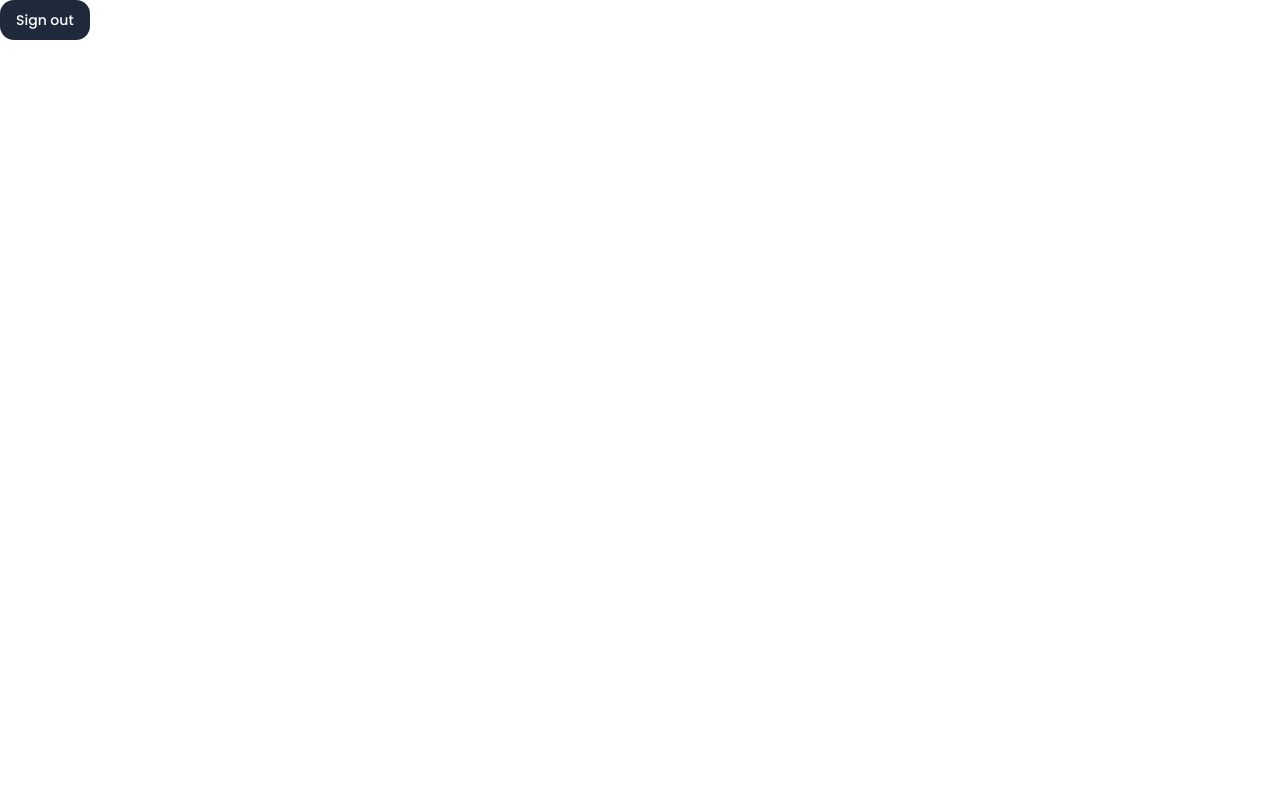
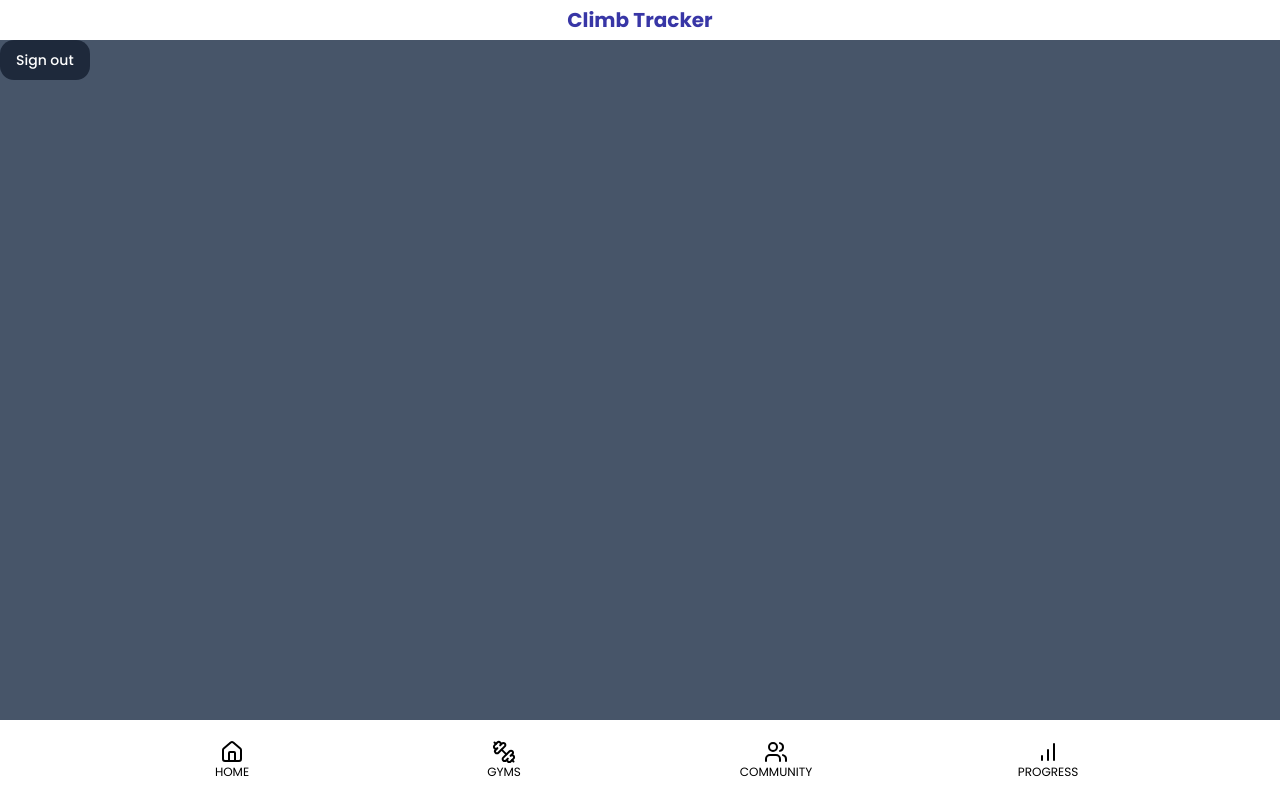
Before and after one commit to eddiepeters00/ClimbTracker, a Next.js app: page /home in a window 1280 px wide. Built offline with nearby package versions, Linux system fonts and the light colour scheme.

Commit message:
Added layout with header and footer-navigation

```diff
--- /dev/null
+++ b/src/app/(authed)/layout.tsx
@@ -0,0 +1,23 @@
+import Header from "@/components/Header";
+import Navbar from "@/components/Navbar";
+import type { Metadata } from "next";
+
+export const metadata: Metadata = {
+  title: "Climb Tracker",
+  description:
+    "Track your climbing progress and find new gyms where you can reach new heights and conquer your climbing goals",
+};
+
+export default function MainLayout({
+  children,
+}: Readonly<{
+  children: React.ReactNode;
+}>) {
+  return (
+    <>
+      <Header />
+      <main className="h-[85dvh] bg-slate-600">{children}</main>
+      <Navbar />
+    </>
+  );
+}
--- a/src/app/page.tsx
+++ b/src/app/page.tsx
@@ -1,6 +1,6 @@
 import { options } from "./api/auth/[...nextauth]/options";
 import { getServerSession } from "next-auth";
-import SigninRegister from "./SigninRegister";
+import SigninRegister from "./SignIn";
 import { redirect } from "next/navigation";
 
 export default async function Home() {
--- /dev/null
+++ b/src/components/Header.tsx
@@ -0,0 +1,7 @@
+export default function Header() {
+  return (
+    <header className="bg-primary-foreground text-primary font-bold text-xl grid place-content-center h-[5dvh]">
+      Climb Tracker
+    </header>
+  );
+}
--- /dev/null
+++ b/src/components/NavLink.tsx
@@ -0,0 +1,26 @@
+import Link from "next/link";
+import next_svg from "../../public/next.svg";
+import Image from "next/image";
+import { Home, Dumbbell, Users, BarChart } from "lucide-react";
+
+type LinkType = "home" | "gyms" | "community" | "progress";
+
+export default function NavLink({ type }: { type: LinkType }) {
+  return (
+    <Link
+      className="rounded-full aspect-square flex flex-col justify-center items-center"
+      href={`/${type}`}
+    >
+      {type === "home" ? (
+        <Home />
+      ) : type === "gyms" ? (
+        <Dumbbell />
+      ) : type === "community" ? (
+        <Users />
+      ) : (
+        <BarChart />
+      )}
+      <span className="text-center text-xs">{`${type.toUpperCase()}`}</span>
+    </Link>
+  );
+}
--- /dev/null
+++ b/src/components/Navbar.tsx
@@ -0,0 +1,12 @@
+import NavLink from "./NavLink";
+
+export default function NavBar() {
+  return (
+    <nav className="bg-primary-foreground text-black h-[10dvh] flex justify-evenly content-center">
+      <NavLink type="home" />
+      <NavLink type="gyms" />
+      <NavLink type="community" />
+      <NavLink type="progress" />
+    </nav>
+  );
+}
```
